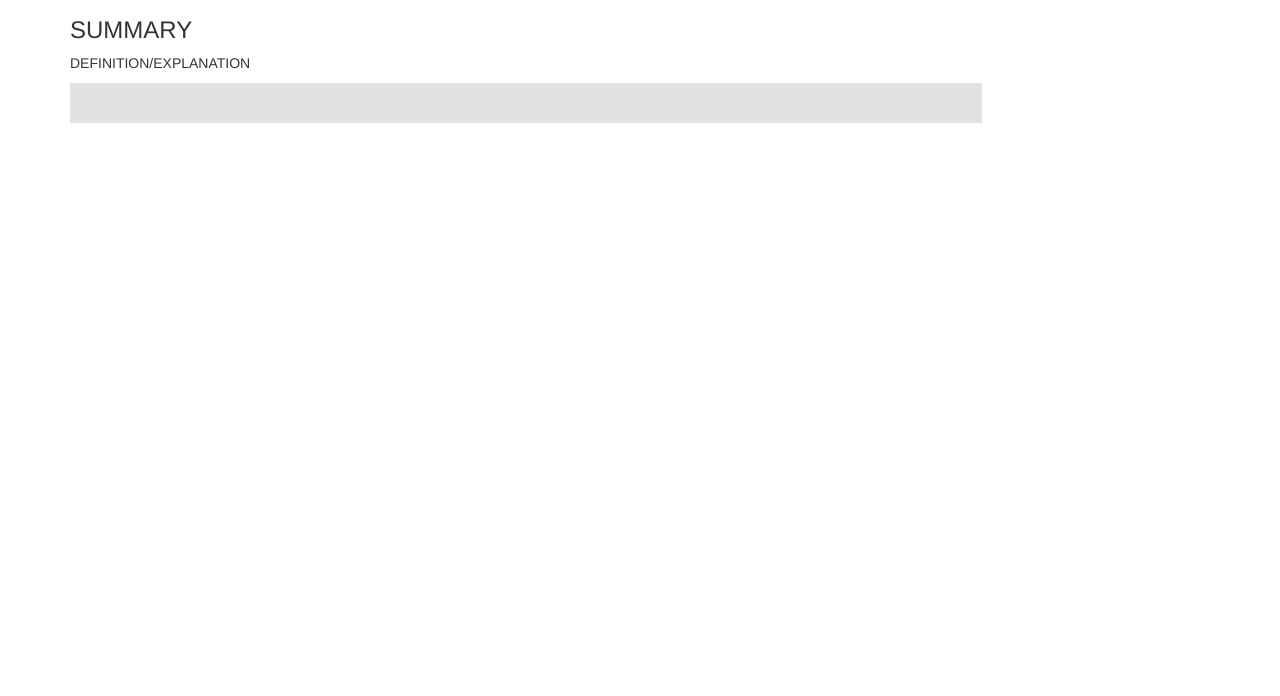
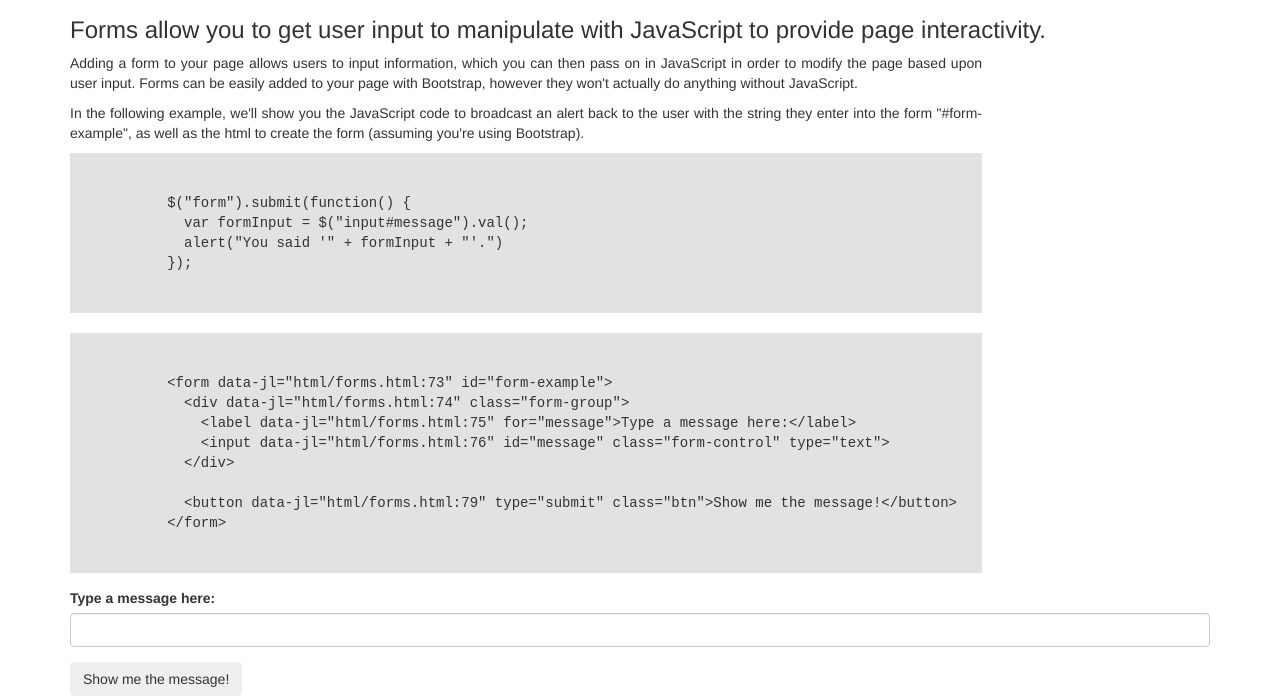
Before and after one commit to marywarrington/jan14-reviewpage, a plain HTML site: page html/forms.html in a window 1280 px wide. Shown: the part 134-830 px from the top of the page. Before the commit the page ends 800 px from the top, so only its background shows below. Drawn offline with Linux system fonts and the light colour scheme.

Commit message:
fills out form page

```diff
--- a/html/forms.html
+++ b/html/forms.html
@@ -59,11 +59,35 @@
 <!-- End Navbar -->
     <div class="container">
       <h1>Forms</h1>
-      <h3>SUMMARY</h3>
-      <p>DEFINITION/EXPLANATION</p>
-      <div class="code">
+      <h3>Forms allow you to get user input to manipulate with JavaScript to provide page interactivity.</h3>
+      <p>Adding a form to your page allows users to input information, which you can then pass on in JavaScript in order to modify the page based upon user input. Forms can be easily added to your page with Bootstrap, however they won't actually do anything without JavaScript.</p>
+      <p>In the following example, we'll show you the JavaScript code to broadcast an alert back to the user with the string they enter into the form "#form-example", as well as the html to create the form (assuming you're using Bootstrap).
+      <div class="code-html">
+        $("form").submit(function() {
+          var formInput = $("input#message").val();
+          alert("You said '" + formInput + "'.")
+        });
+      </div>
+      <br />
+      <div class="code-html">
+        <form id="form-example">
+          <div class="form-group">
+            <label for="message">Type a message here:</label>
+            <input id="message" class="form-control" type="text">
+          </div>
+
+          <button type="submit" class="btn">Show me the message!</button>
+        </form>
       </div>
       <div class="example">
+        <form id="form-example">
+          <div class="form-group">
+            <label for="message">Type a message here:</label>
+            <input id="message" class="form-control" type="text">
+          </div>
+
+          <button type="submit" class="btn">Show me the message!</button>
+        </form>
       </div>
     </div>
   </body>
--- a/js/scripts.js
+++ b/js/scripts.js
@@ -21,5 +21,10 @@ $(document).ready(function(){
       }
   });
 
+  $("form").submit(function() {
+    var formInput = $("input#message").val();
+    alert("You said '" + formInput + "'.")
+  });
+
 
 });
```
